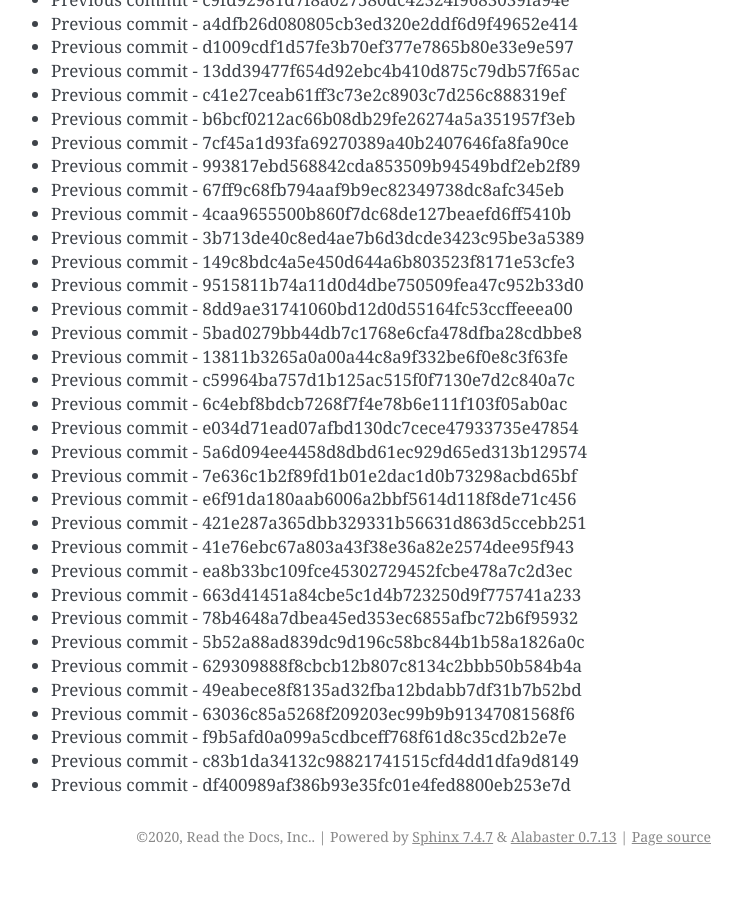
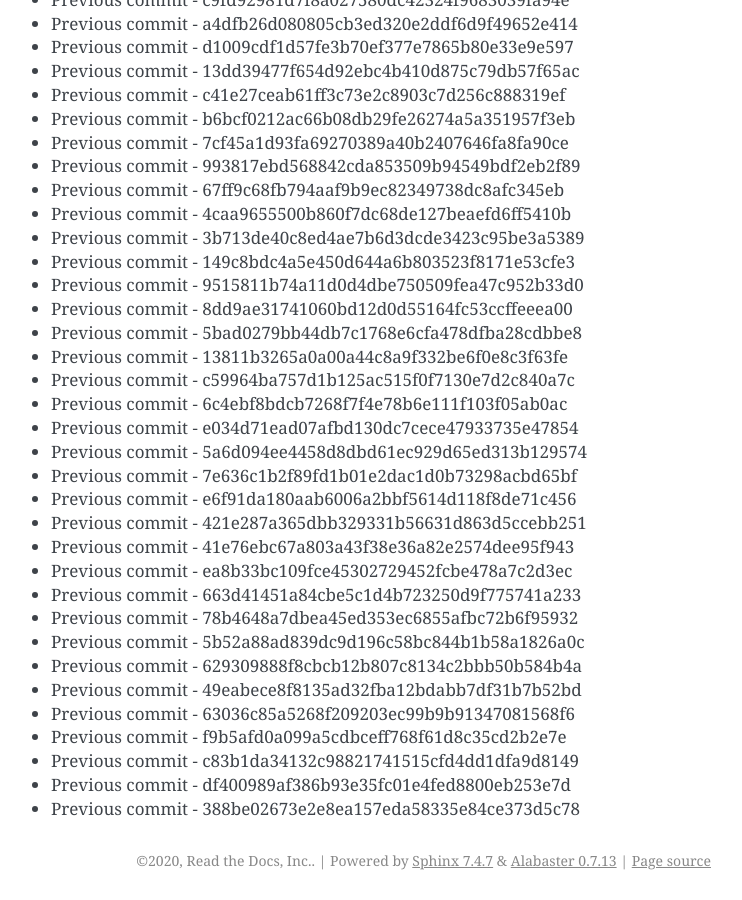
Before and after one commit to readthedocs/rtd-git-stresstest, a Sphinx documentation site: the page built from docs/updates.rst, in a window 1280 px wide and 900 px high, scrolled down 43276 px. Shown: the whole window, without its empty margins (399-1141 px from the left). Built offline with Sphinx 7.4.7, drawn with Linux system fonts in a browser that asks for light colours; before the commit the page ends 44152 px from its top, so only the background shows below that.

Commit message:
Generating commit from previous: 388be02673e2e8ea157eda58335e84ce373d5c78

```diff
--- a/docs/updates.rst
+++ b/docs/updates.rst
@@ -1850,3 +1850,4 @@ It can be tested for any performance characteristics.
 * Previous commit - f9b5afd0a099a5cdbceff768f61d8c35cd2b2e7e
 * Previous commit - c83b1da34132c98821741515cfd4dd1dfa9d8149
 * Previous commit - df400989af386b93e35fc01e4fed8800eb253e7d
+* Previous commit - 388be02673e2e8ea157eda58335e84ce373d5c78
```
